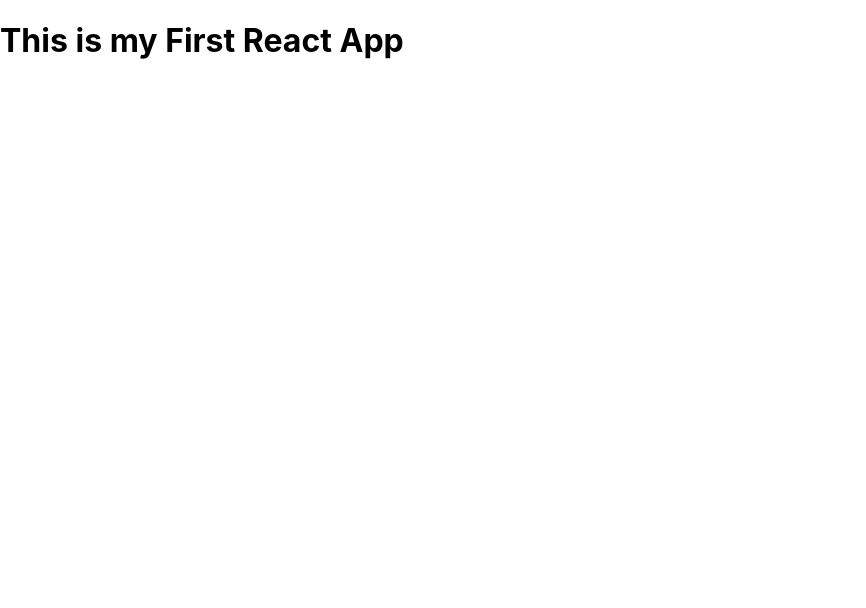
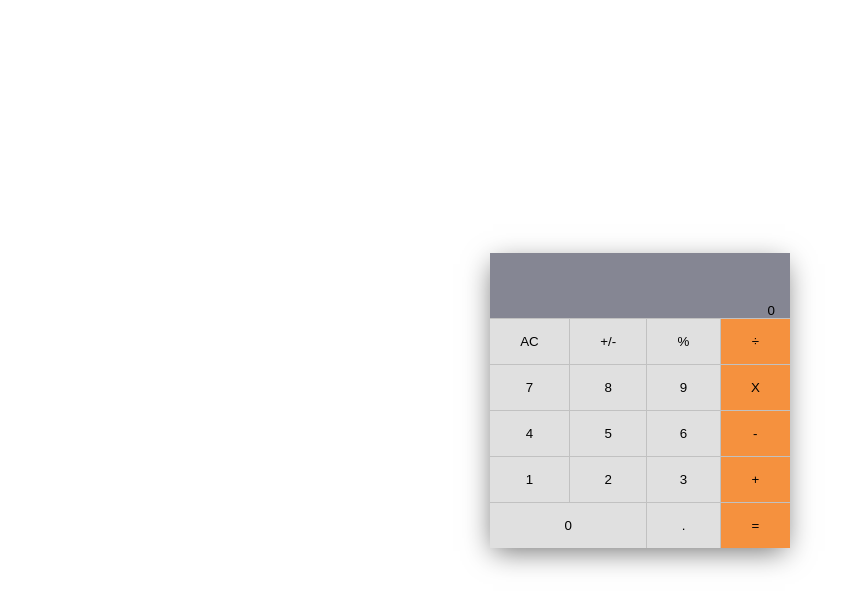
Before and after one commit to Atril33/math-magicians, a React (Create React App) app: page / in a window 1280 px wide. Shown: the top 608 px of the page, without its empty margins (0-866 px from the left). Built offline with nearby package versions, Linux system fonts and the light colour scheme.

Commit message:
Add Calcaltor Design

```diff
--- a/src/App.js
+++ b/src/App.js
@@ -1,8 +1,11 @@
 import './App.css';
+import MyCalculator from './components/calculator/calculator';
 
 function App() {
   return (
-    <h1>This is my First React App</h1>
+    <>
+      <MyCalculator />
+    </>
   );
 }
 
--- /dev/null
+++ b/src/components/calculator/calculator.css
@@ -0,0 +1,55 @@
+* {
+  padding: 0;
+  margin: 0;
+}
+
+body {
+  background: #fff;
+  display: flex;
+  align-items: center;
+  justify-content: center;
+  height: 100vh;
+  width: 100%;
+}
+
+.container {
+  width: 300px;
+  background: #c1c1c1;
+  height: auto;
+  display: grid;
+  gap: 1px;
+  grid-template-columns: auto auto auto auto;
+  box-shadow: -1px 7px 27px -4px rgba(0, 0, 0, 0.57);
+  -webkit-box-shadow: -1px 7px 27px -4px rgba(0, 0, 0, 0.57);
+  -moz-box-shadow: -1px 7px 27px -4px rgba(0, 0, 0, 0.57);
+}
+
+#calculator-input {
+  grid-column-start: 1;
+  grid-column-end: 5;
+  background: #858693;
+  border: none;
+  outline: none;
+  text-align: right;
+  padding: 50px 0 0 50px;
+}
+
+button {
+  padding: 15px;
+  background: #e0e0e0;
+  border: none;
+  outline: none;
+}
+
+button:hover {
+  border: 0.2px solid #f9f9f9;
+}
+
+.Zero {
+  grid-column-start: 1;
+  grid-column-end: 3;
+}
+
+.orange {
+  background: #f5913e;
+}
--- /dev/null
+++ b/src/components/calculator/calculator.js
@@ -0,0 +1,33 @@
+import React from 'react';
+import './calculator.css';
+
+const MyCalculator = () => (
+  <>
+    <center>
+      <div className="container">
+        <input type="number" value="0" id="calculator-input" readOnly />
+        <button type="button">AC</button>
+        <button type="button">+/-</button>
+        <button type="button">%</button>
+        <button type="button" className="divide orange">÷</button>
+        <button type="button">7</button>
+        <button type="button">8</button>
+        <button type="button">9</button>
+        <button type="button" className="multply orange">X</button>
+        <button type="button">4</button>
+        <button type="button">5</button>
+        <button type="button">6</button>
+        <button type="button" className="sub orange">-</button>
+        <button type="button">1</button>
+        <button type="button">2</button>
+        <button type="button">3</button>
+        <button type="button" className="plus orange">+</button>
+        <button type="button" className="Zero">0</button>
+        <button type="button">.</button>
+        <button type="button" className="isqual orange">=</button>
+      </div>
+    </center>
+  </>
+);
+
+export default MyCalculator;
```
